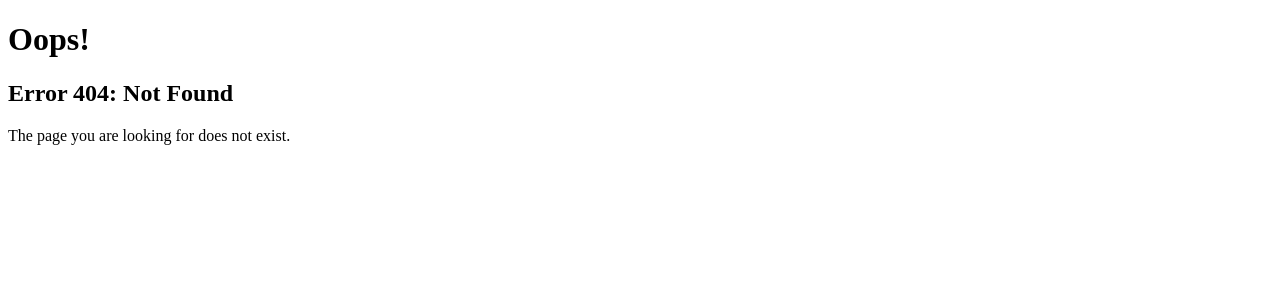
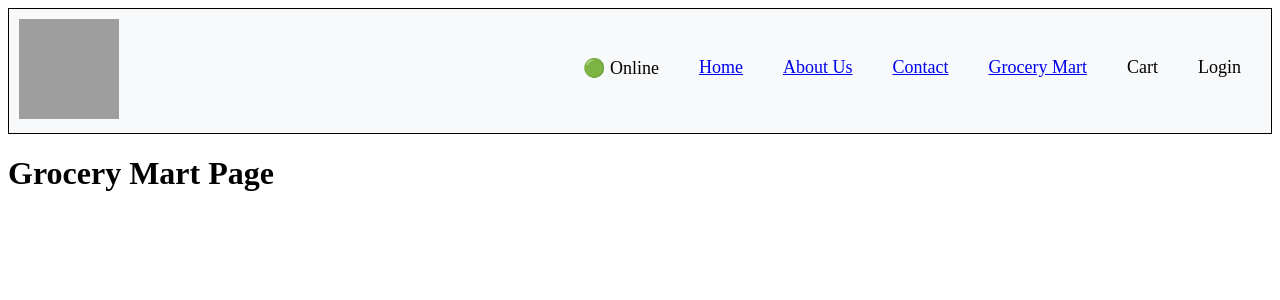
Before and after one commit to 19ishitatiwari/swiggy-clone, a React (Vite) app: page /grocery in a window 1280 px wide. Before the commit this address had no page. Shown: the top 300 px of the page. Built offline with nearby package versions, Linux system fonts and the light colour scheme; grey boxes are pictures that could not be loaded.

Commit message:
Episode 9

```diff
--- a/src/App.js
+++ b/src/App.js
@@ -1,4 +1,4 @@
-import React from 'react';
+import React, { lazy, Suspense } from 'react';
 import ReactDOM from 'react-dom/client';
 import Header from './components/header';
 import Body from './components/Body';
@@ -7,6 +7,9 @@ import Contact from './components/Contact';
 import Error from './components/Error';
 import RestaurantMenu from './components/RestaurantMenu';
 import { createBrowserRouter, RouterProvider, Outlet } from "react-router-dom";
+// import GroceryMart from './components/GroceryMart';
+
+const GroceryMart = lazy(() => import('./components/GroceryMart'));
 
 const AppLayout = () => (
     <div className='app-layout'>
@@ -34,6 +37,10 @@ const appRouter = createBrowserRouter([
                 element: <Contact />,
             },
             {
+                path: '/grocery',
+                element: <Suspense fallback={<h1>Loading...</h1>}> <GroceryMart /> </Suspense>,
+            },
+            {
                 path: '/restaurant/:resId',
                 element: <RestaurantMenu />,
             }
--- a/src/components/Body.js
+++ b/src/components/Body.js
@@ -2,6 +2,7 @@ import RestaurantCard from "./RestaurantCard";
 import { useState, useEffect } from "react";
 import Shimmer from "./Shimmer";
 import { Link } from "react-router-dom";
+import useOnlineStatus from "../utils/useOnlineStatus";
 
 const Body = () => {
     const [data, setData] = useState([]);
@@ -18,6 +19,12 @@ const Body = () => {
 
         setAllRestaurants(json?.data?.cards[4]?.card?.card?.gridElements?.infoWithStyle?.restaurants);
         setData(json?.data?.cards[4]?.card?.card?.gridElements?.infoWithStyle?.restaurants);
+    }
+
+    const onlineStatus = useOnlineStatus();
+
+    if(onlineStatus === false) {
+        return <h1>🔴 You are offline! Please check your internet connection.</h1>
     }
 
     return (
--- /dev/null
+++ b/src/components/GroceryMart.js
@@ -0,0 +1,5 @@
+const GroceryMart = () => {
+    return <h1>Grocery Mart Page</h1>
+}
+
+export default GroceryMart;
--- a/src/components/Header.js
+++ b/src/components/Header.js
@@ -1,10 +1,14 @@
 import { LOGO_URL } from "../utils/constants";
 import { useState } from "react";
 import { Link } from "react-router-dom";
+import useOnlineStatus from "../utils/useOnlineStatus";
 
 const Header = () => {
 
     const [btnName, setBtnName] = useState("Login");
+
+    const onlineStatus = useOnlineStatus();
+
     return (
         <div className='header'>
             <div className='logo-container'>
@@ -16,10 +20,12 @@ const Header = () => {
 
             <div className='nav-items'>
                 <ul>
+                    {onlineStatus ? <li className="nav-item">🟢 Online</li> : <li className="nav-item">🔴 Offline</li>}
                     <li className='nav-item'>
                         <Link to={'/'}>Home</Link></li>
                     <li className='nav-item'><Link to={'/about'}>About Us </Link></li>
                     <li className='nav-item'><Link to={'/contact'}>Contact </Link></li>
+                    <li className="nav-item"><Link to={'/grocery'}>Grocery Mart</Link></li>
                     <li className='nav-item'>Cart</li>
                     <li
                         className='nav-item'
--- a/src/components/RestaurantMenu.js
+++ b/src/components/RestaurantMenu.js
@@ -2,23 +2,14 @@ import { useState, useEffect } from "react";
 import Shimmer from "./Shimmer";
 import { MENU_API } from "../utils/constants";
 import { useParams } from "react-router-dom";
+import useRestaurantMenu from "../utils/useRestaurantMenu";
 
 const RestaurantMenu = () => {
-
-    const [resInfo, setResInfo ] = useState(null);
 
     const params = useParams();
     const { resId } = params;
 
-    useEffect(() => {
-        fetchMenu();
-    },[])
-
-    const fetchMenu = async () => {
-        const data = await fetch(`${MENU_API}${resId}`);
-        const json = await data.json();
-        setResInfo(json.data);
-    }
+    const resInfo = useRestaurantMenu(resId);
 
     if(resInfo === null) return <Shimmer />;
 
@@ -32,13 +23,13 @@ const RestaurantMenu = () => {
             <p>{cuisines.join(', ')} - {costForTwoMessage}</p>
             <div className="menu-items">
                 <h2>Menu</h2>
+                <ul>
                 {menuItems.map((item) => {
                     return (
-                        <ul>
-                            <li key={item?.card?.info?.id}>{item?.card?.info?.name} - ₹{item?.card?.info?.defaultPrice/100 || item?.card?.info?.price/100}</li>
-                        </ul>
+                        <li key={item?.card?.info?.id}>{item?.card?.info?.name} - ₹{item?.card?.info?.defaultPrice/100 || item?.card?.info?.price/100}</li>
                     )
                 })}
+                </ul>
             </div>
         </div>
     )
--- /dev/null
+++ b/src/utils/useOnlineStatus.js
@@ -0,0 +1,17 @@
+import { useState } from "react"
+
+const useOnlineStatus = () => {
+    const [isOnline, setIsOnline] = useState(true);
+
+    window.addEventListener("online", () => {
+        setIsOnline(true);
+    })
+
+    window.addEventListener("offline", () => {
+        setIsOnline(false);
+    })
+
+    return isOnline;
+}
+
+export default useOnlineStatus;
--- /dev/null
+++ b/src/utils/useRestaurantMenu.js
@@ -0,0 +1,20 @@
+import { useState, useEffect } from "react";
+import { MENU_API } from "../utils/constants";
+
+const useRestaurantMenu = (resId) => {
+    const [resInfo, setResInfo ] = useState(null);
+
+    useEffect(() => {
+        fetchMenu();
+    },[])
+
+    const fetchMenu = async () => {
+        const data = await fetch(`${MENU_API}${resId}`);
+        const json = await data.json();
+        setResInfo(json.data);
+    }
+
+    return resInfo;
+}
+
+export default useRestaurantMenu;
```
